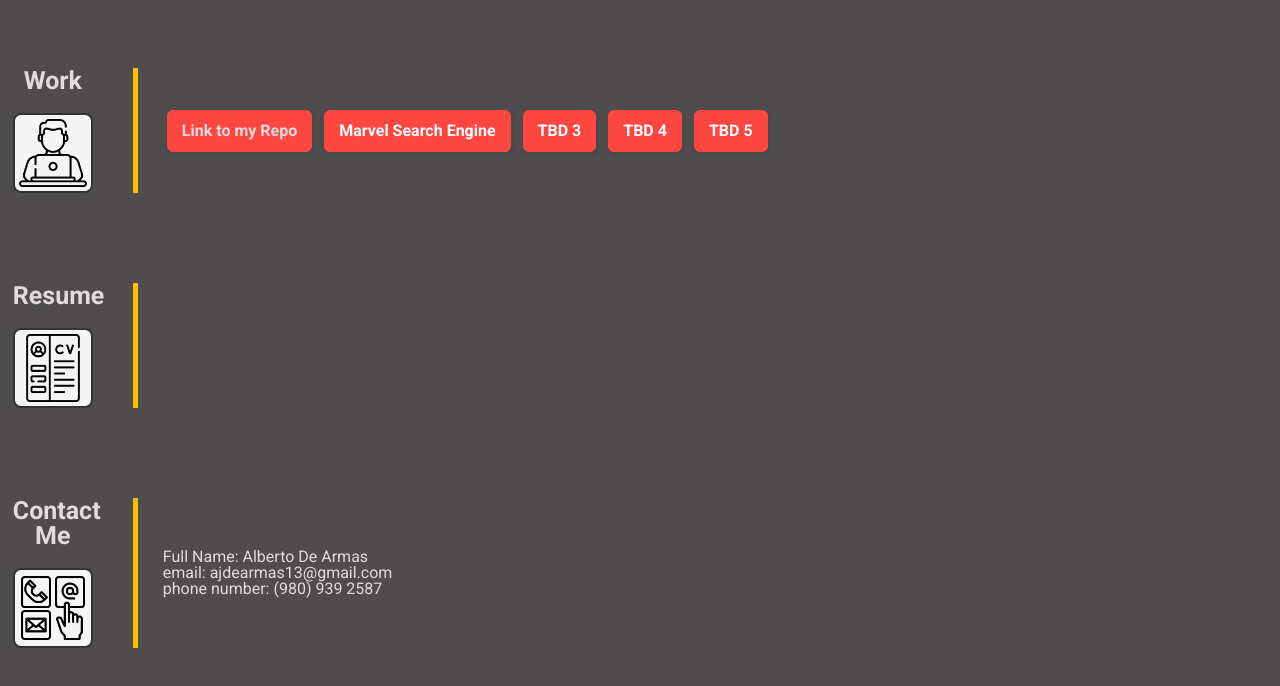
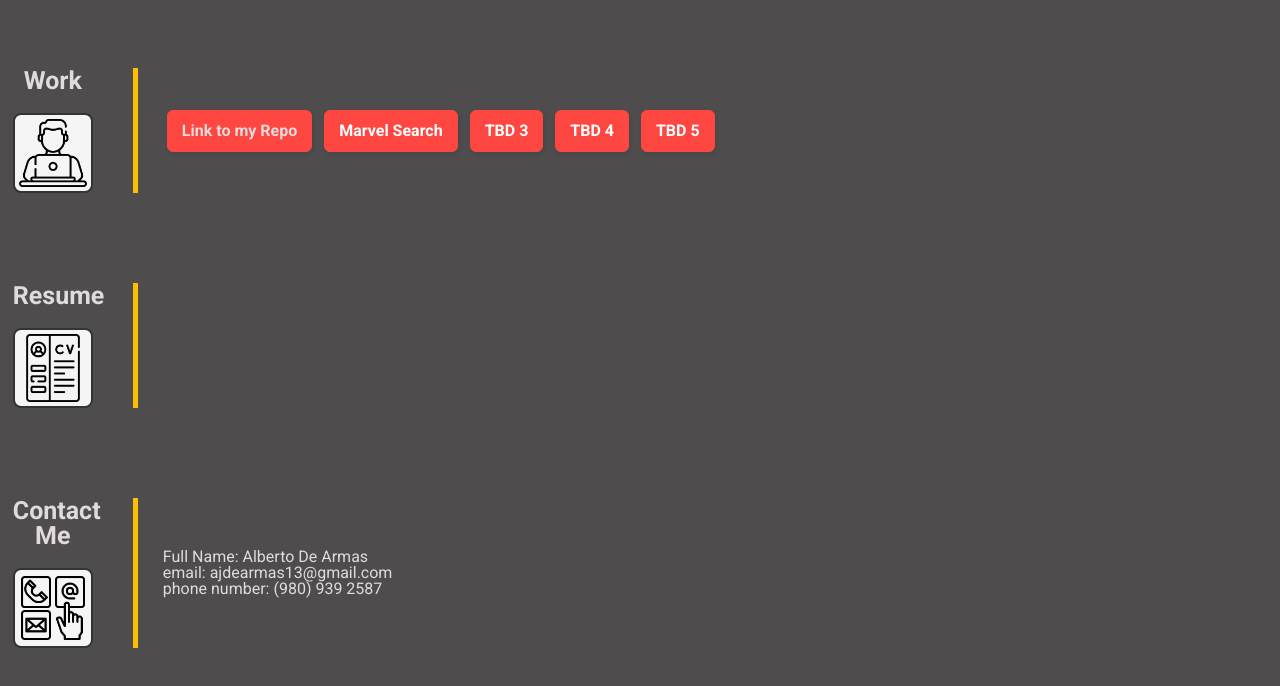
Before and after one commit to nosbeto/BETOSPORTFOLIO, a plain HTML site: page index.html in a window 1280 px wide. Shown: the part 198-884 px from the top of the page. Drawn offline with Linux system fonts and the light colour scheme.

Commit message:
editing html

```diff
--- a/index.html
+++ b/index.html
@@ -55,7 +55,7 @@
                 <button class="button-24" role="button" onclick="window.open('https://github.com/nosbeto');">
                     <span class='icon'>Link to my Repo</span>
                 </button>
-                <button class="button-24" role="button" onclick="window.open('https://evolangit.github.io/Marvel-Search-Engine/');">Marvel Search Engine</button>
+                <button class="button-24" role="button" onclick="window.open('https://evolangit.github.io/Marvel-Search-Engine/');">Marvel Search</button>
                 <button class="button-24" role="button">TBD 3</button>
                 <button class="button-24" role="button">TBD 4</button>
                 <button class="button-24" role="button">TBD 5</button>
```
